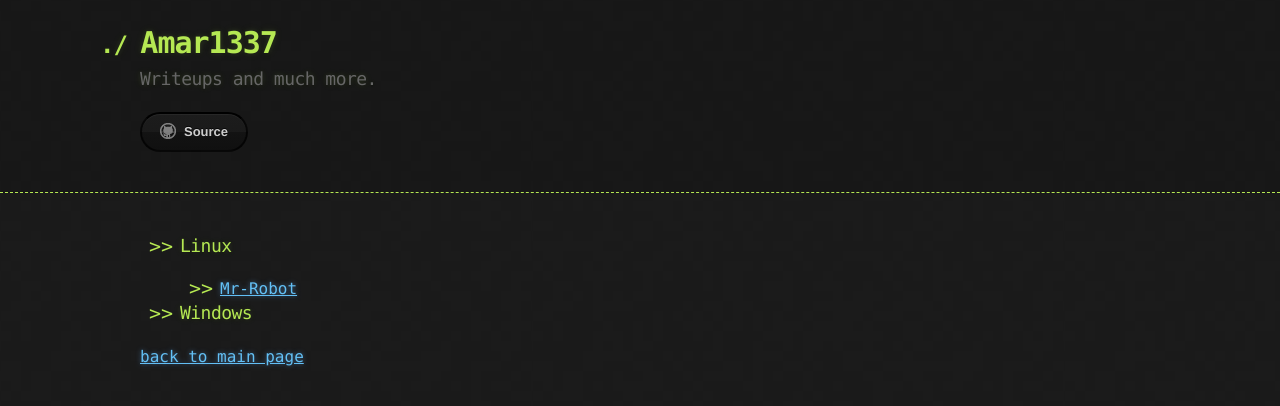
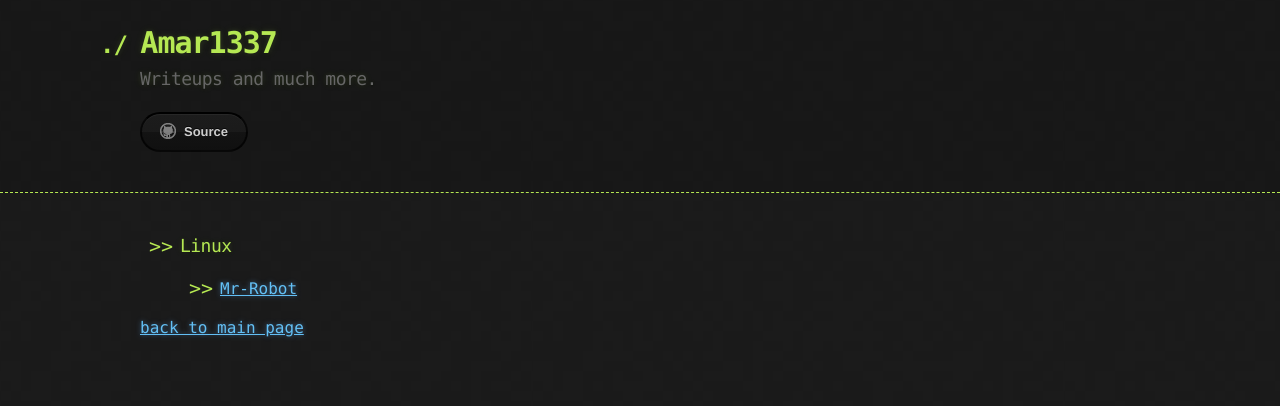
Before and after one commit to Amar-1337/amar-1337.github.io, a Jekyll site: the page built from try-hack-me.md, in a window 1280 px wide. Shown: the top 406 px of the page. Built offline with Jekyll 4.4.1, drawn with Linux system fonts in a browser that asks for light colours.

```diff
--- a/try-hack-me.md
+++ b/try-hack-me.md
@@ -7,7 +7,5 @@ discription: Amar1337
 - ### Linux
     - [<p1> Mr-Robot </p1>](./boxes/mr-robot-thm.md)
 
-- ### Windows
-
 
 [back to main page](./)
```
